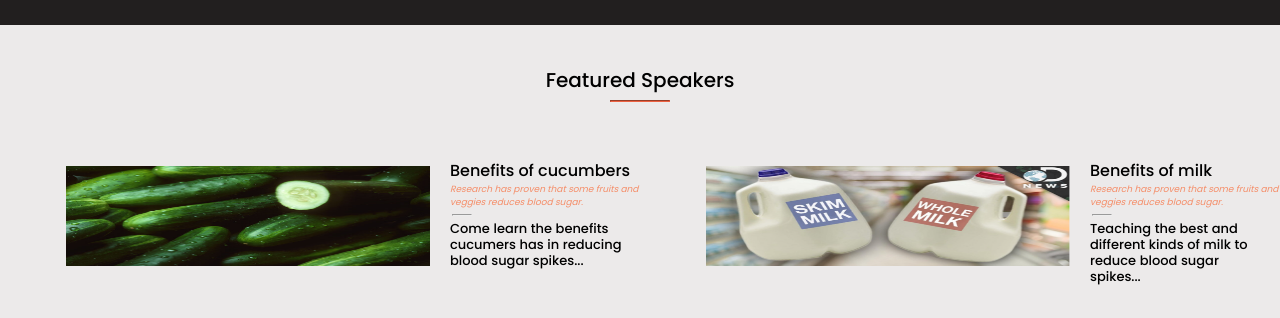
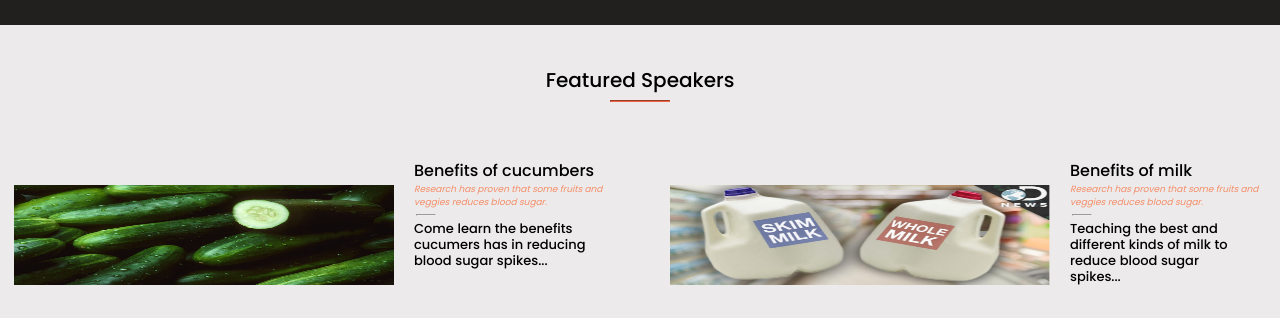
Before and after one commit to Ngufor-emmanuella/Microverse-capstone, a website: page index.html in a window 1280 px wide. Shown: the part 1350-1668 px from the top of the page. Drawn offline with Linux system fonts and the light colour scheme.

Commit message:
Add style to image

```diff
--- a/index.html
+++ b/index.html
@@ -7,7 +7,6 @@
     <title>Emmanuella's Capstone Project</title>
     <script src="https://kit.fontawesome.com/7869860a54.js" crossorigin="anonymous"></script>
     <link href="https://fonts.googleapis.com/css2?family=Poppins:wght@400;500;700&display=swap" rel="stylesheet">
-    <!-- <link rel="stylesheet" href="desk.css"> -->
     <link rel="stylesheet" href="style.css">
 </head>
 <style>
@@ -98,10 +97,10 @@
         <div class="box3a">
             <!--each cards in a seperate div -->
             <div class="see">
-                <!-- <ul class="see-one">
+                <ul class="see-one">
                     <li>See More</li>
                     <li><i class="fa-solid fa-angle-down"></i></li>
-                </ul> -->
+                </ul>
             </div>
         </div>
         <div class="partner" id="partners">
--- a/index.js
+++ b/index.js
@@ -153,6 +153,5 @@
     //appending children
     selectChoice.appendChild(workContent);
     workContent.appendChild(listing);
-
   }
   complete(myWork);
--- a/style.css
+++ b/style.css
@@ -485,12 +485,16 @@
     background-color: rgb(22, 19, 19);
     padding-top: 10px;
     padding-bottom: 10px;
+    justify-content: flex-end;
+    padding-right: 5.5rem;
+
 }
 
 .nav1 > .nav1o {
     display: flex;
     list-style-type: none;
-    margin-left: 410px;
+    /* flex-direction: flex-end; */
+    /* margin-left: 410px; */
 }
 
 .nav21 {
@@ -738,22 +742,22 @@
 .box3a {
     display: grid;
     grid-template-columns: repeat(2, 1fr);
+    margin-left: -2rem;
     }
 
 .box3b {
     display: flex;
     flex-direction: row;
-    gap: 20px;
+    gap: -1px;
     margin-bottom: 20px;
-    margin-right: 50px;
-    margin-left: 50px;
-    }
+    margin-left: 30px;
+}
 
 .box3b img {
     position: relative;
-    bottom: 2.2rem;
+    bottom: 1rem;
     display: flex;
-    flex: 2;
+    flex: 3;
     width: 100%;
     align-self: flex-end;
     flex-wrap: wrap;
```
